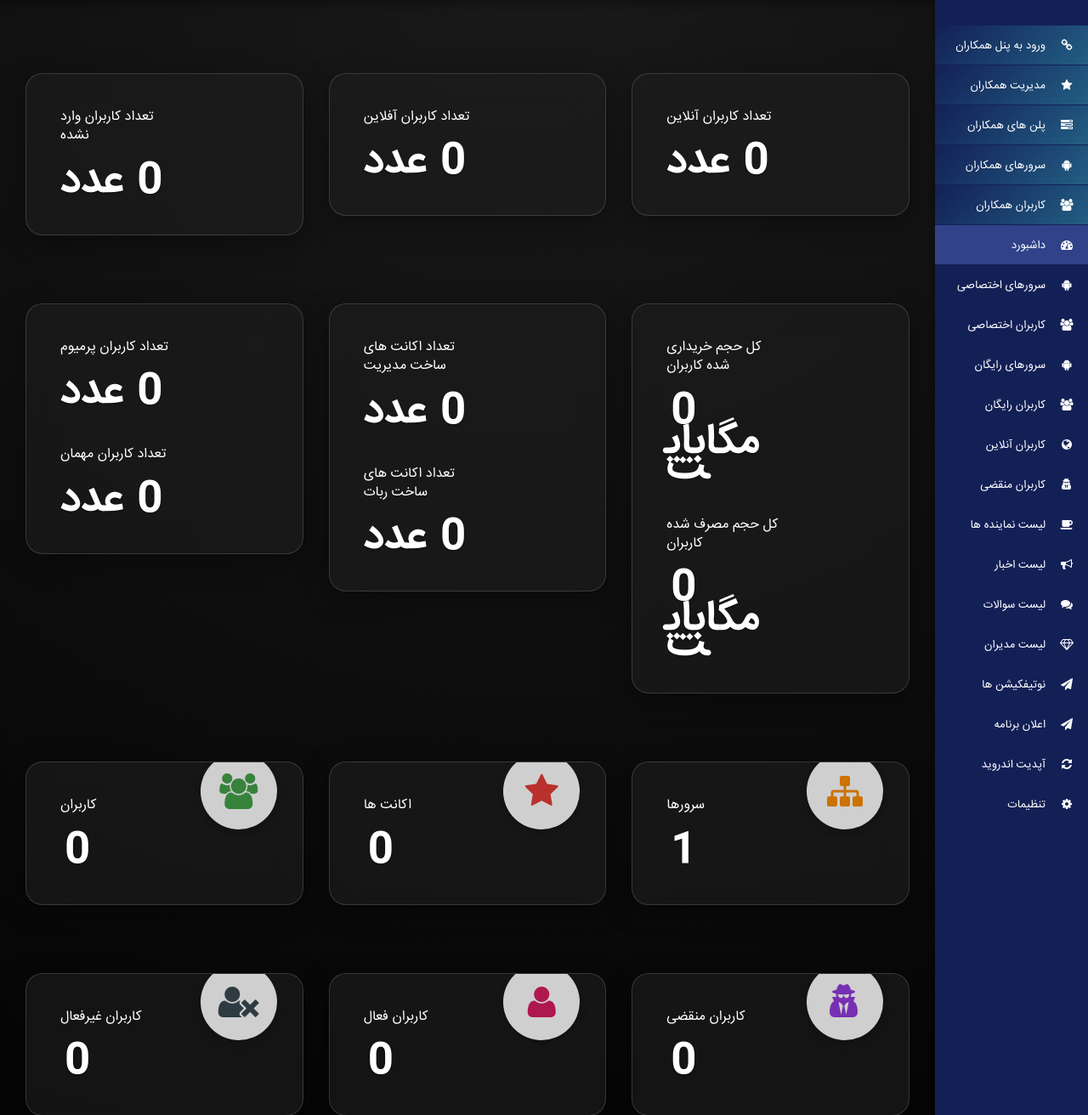
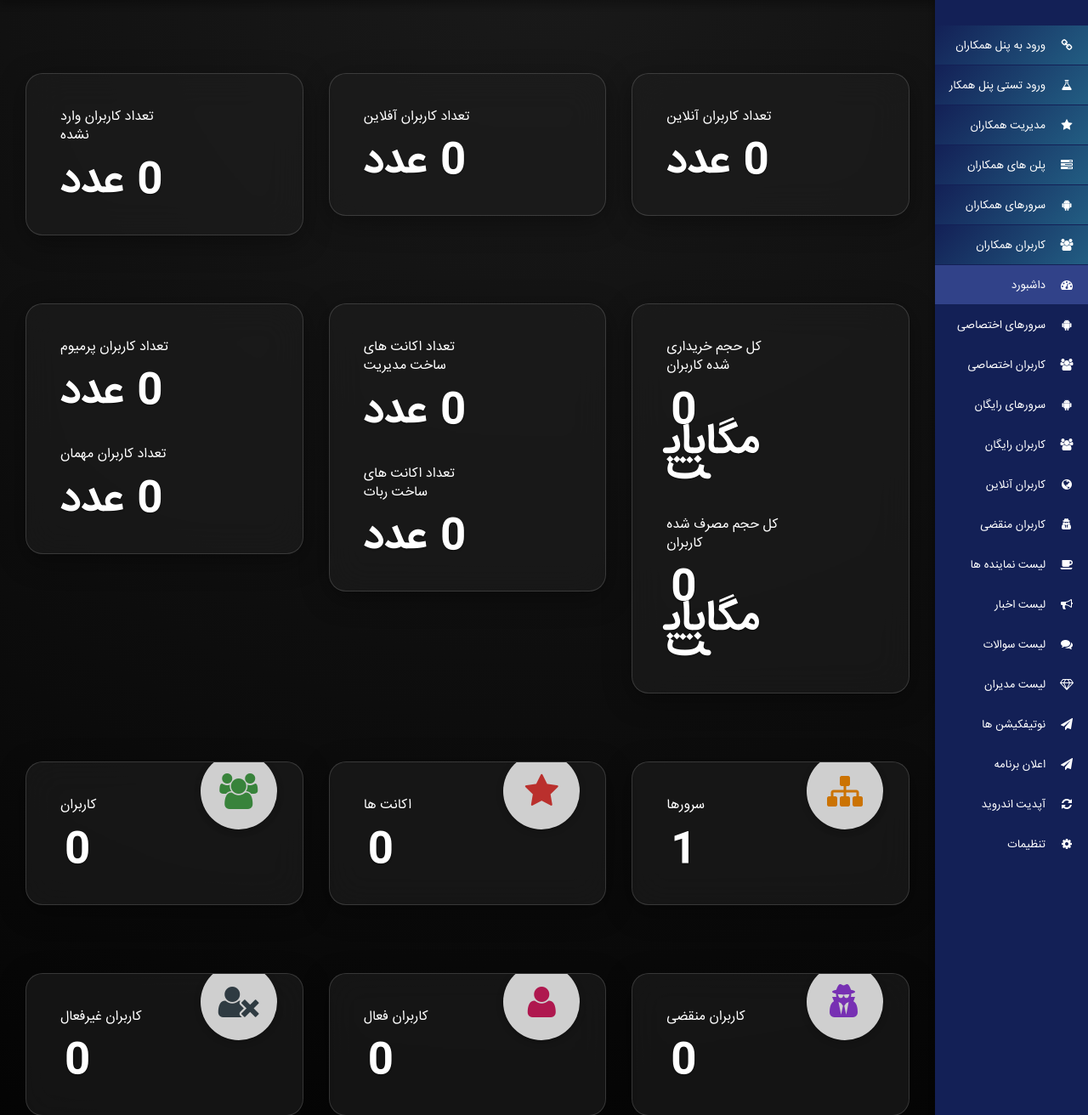
Before and after one commit to hcentury-dev/VPN-MD, a PHP site: page /home.php in a window 1280 px wide. Shown: the part 90-1402 px from the top of the page at 85% size. Run offline with PHP 8.4, Linux system fonts and the light colour scheme; a user stored in the database is signed in; data comes from the database, SQL or seed files in the repository; data that the repository does not hold is empty; some libraries are stand-ins or nearby versions.

Commit message:
پنل مدیر: افزودن لینک «ورود تستی پنل همکار» به سایدبار
آیتم جدید در سایدبار پنل مدیر که /manager/ را در تب جدید باز می‌کند. چون
نام سشن دو پنل جدا شده (WIZ_ADMIN و WIZ_PARTNER)، مدیر می‌تواند بدون خروج از
پنل مدیر، پنل همکار را برای تست باز و بررسی کند.

Co-Authored-By: Claude Opus 5.5 <noreply@anthropic.com>
Claude-Session: https://claude.ai/code/session_01NgWxChDJWNdHtyUAL9ATz2

```diff
--- a/Panel/includes/header.php
+++ b/Panel/includes/header.php
@@ -84,6 +84,12 @@
                 <a href="<?php echo $file_path; ?>" target="_blank">
                     <div class="icon"> <i class="fa fa-link" aria-hidden="true"></i> </div>
                     <div class="title">ورود به پنل همکاران <span></span></div>
+                </a>
+            </li>
+            <li class="special-item">
+                <a href="/manager/" target="_blank">
+                    <div class="icon"> <i class="fa fa-flask" aria-hidden="true"></i> </div>
+                    <div class="title">ورود تستی پنل همکار <span></span></div>
                 </a>
             </li>
             <li class="special-item <?php if($currentFile=="manager.php"){echo "active";} ?>">
```
